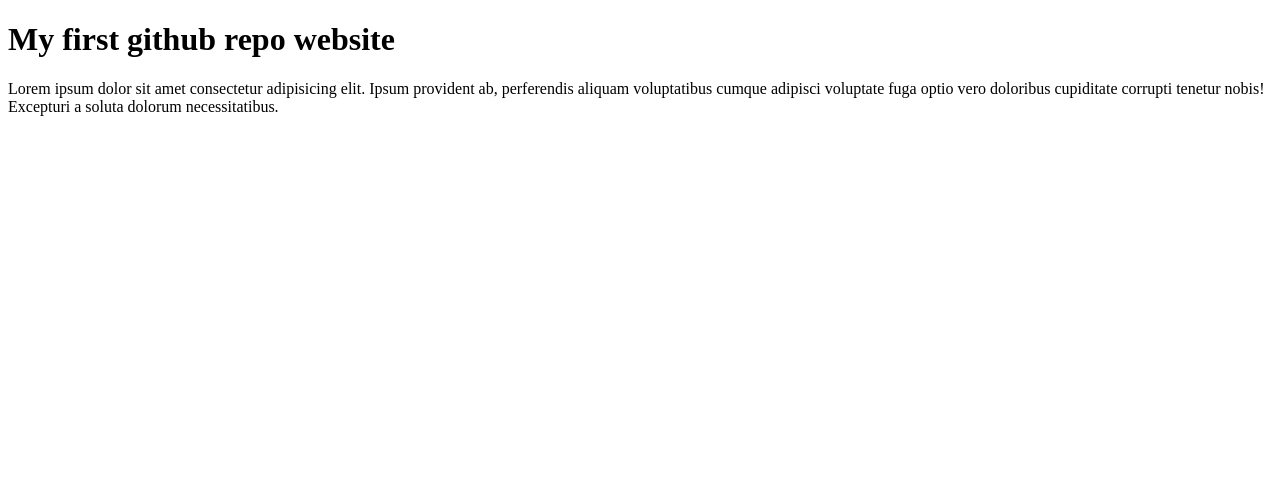
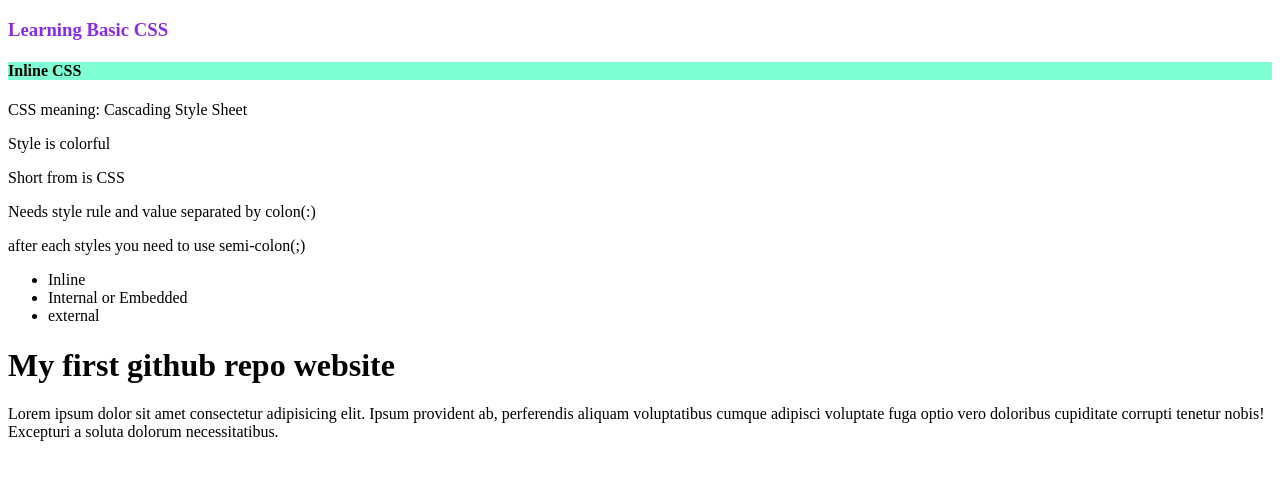
Before and after one commit to ASM-Muhammad/my-first-git-repo, a plain HTML site: page index.html in a window 1280 px wide. Drawn offline with Linux system fonts and the light colour scheme.

Commit message:
Update index.html

```diff
--- a/index.html
+++ b/index.html
@@ -6,6 +6,19 @@
     <title>My First Ever Github Repo</title>
 </head>
 <body>
+    <h3 style="color: blueviolet;">Learning Basic CSS</h3>
+        <h4 style="background-color: aquamarine;">Inline CSS</h4>
+        <p>CSS meaning: Cascading Style Sheet</p>
+        <p>Style is colorful</p>
+        <p>Short from is CSS</p>
+        <p>Needs style rule and value separated by colon(:)</p>
+        <p>after each styles you need to use semi-colon(;)</p>
+        <ul>
+            <li>Inline</li>
+            <li>Internal or Embedded</li>
+            <li>external</li>
+        </ul>
+
     <h1> My first github repo website</h1>
     <p>Lorem ipsum dolor sit amet consectetur adipisicing elit. Ipsum provident ab, perferendis aliquam voluptatibus cumque adipisci voluptate fuga optio vero doloribus cupiditate corrupti tenetur nobis! Excepturi a soluta dolorum necessitatibus.</p>
 </body>
```
